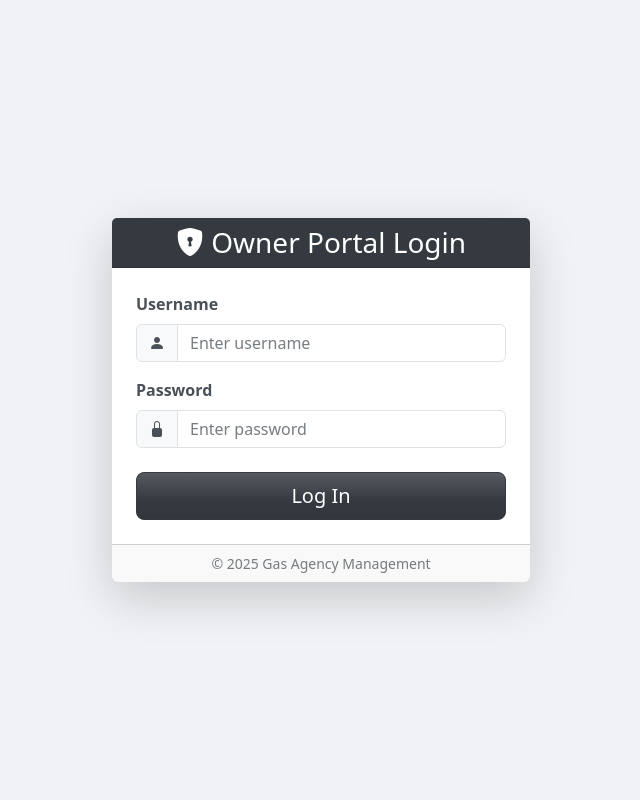
After one commit to adityabhave525/gas-agency-bookkeep, a PHP site: page /owner/login.php in a window 1280 px wide. The commit adds this page. Shown: the whole page, without its empty margins (319-959 px from the left). Run offline with PHP 8.4, Linux system fonts and the light colour scheme.

Commit message:
owner login page

```diff
--- a/owner/create_account.php
+++ b/owner/create_account.php
@@ -6,8 +6,8 @@ require_once '../partials/header.php';
 // For now, we will simulate a logged-in owner.
 // In a real login system, this would be set upon successful login.
 // !! IMPORTANT: Remove this line once you build the login page.
-$_SESSION['user_role_id'] = 1;
-$_SESSION['user_role_name'] = 'Owner';
+// $_SESSION['user_role_id'] = 1;
+// $_SESSION['user_role_name'] = 'Owner';
 // --------------------
 
 // Check if the user is logged in and is an Owner.
--- /dev/null
+++ b/owner/login.php
@@ -0,0 +1,146 @@
+<?php
+// The db.php file is one directory up, so we use ../
+require_once '../db.php';
+
+// If an owner is already logged in, redirect them to a dashboard page
+// This prevents them from seeing the login page again.
+if (isset($_SESSION['user_role_name']) && $_SESSION['user_role_name'] === 'Owner') {
+    // Redirect to the create_account page or a future dashboard page
+    header("Location: create_account.php");
+    exit();
+}
+
+$error_message = '';
+
+// --- FORM SUBMISSION PROCESSING ---
+if ($_SERVER['REQUEST_METHOD'] == 'POST') {
+    $username = trim($_POST['username']);
+    $password = $_POST['password'];
+
+    // Basic validation
+    if (empty($username) || empty($password)) {
+        $error_message = "Username and password are required.";
+    } else {
+        // Prepare a statement to securely fetch user and role info
+        $stmt = $conn->prepare(
+            "SELECT u.user_id, u.full_name, u.password, r.role_id, r.role_name
+             FROM users u
+             JOIN roles r ON u.role_id = r.role_id
+             WHERE u.username = ?"
+        );
+        $stmt->bind_param("s", $username);
+        $stmt->execute();
+        $result = $stmt->get_result();
+
+        if ($result->num_rows === 1) {
+            $user = $result->fetch_assoc();
+
+            // Step 1: Verify the password
+            if (password_verify($password, $user['password'])) {
+
+                // Step 2: CRITICAL - Verify the user's role is 'Owner'
+                if ($user['role_name'] === 'Owner') {
+                    // Success! Password and role are correct.
+                    // Set session variables to establish the login state.
+                    $_SESSION['user_id'] = $user['user_id'];
+                    $_SESSION['user_full_name'] = $user['full_name'];
+                    $_SESSION['user_role_id'] = $user['role_id'];
+                    $_SESSION['user_role_name'] = $user['role_name'];
+
+                    // Redirect to the owner's main page
+                    header("Location: create_account.php");
+                    exit();
+                } else {
+                    // Password was correct, but the user is not an owner. Deny access.
+                    $error_message = "Access Denied. This login is for owners only.";
+                }
+            } else {
+                // Password was incorrect. Show a generic error.
+                $error_message = "Invalid username or password.";
+            }
+        } else {
+            // Username was not found. Show a generic error.
+            $error_message = "Invalid username or password.";
+        }
+        $stmt->close();
+    }
+}
+?>
+<!DOCTYPE html>
+<html lang="en">
+
+<head>
+    <meta charset="UTF-8">
+    <meta name="viewport" content="width=device-width, initial-scale=1.0">
+    <title>Owner Login - Gas Agency</title>
+    <!-- Bootstrap 5 CSS -->
+    <link rel="stylesheet" href="../css/bootstrap.css">
+    <link rel="stylesheet" href="https://cdn.jsdelivr.net/npm/bootstrap-icons@1.11.3/font/bootstrap-icons.min.css">
+    <style>
+        /* This CSS ensures the form is vertically and horizontally centered on the page */
+        html,
+        body {
+            height: 100%;
+        }
+
+        body {
+            display: flex;
+            align-items: center;
+            justify-content: center;
+            background-color: #f0f2f5;
+        }
+
+        .login-card {
+            width: 100%;
+            max-width: 450px;
+            /* Optimal width for login forms */
+        }
+    </style>
+</head>
+
+<body>
+
+    <div class="login-card p-3">
+        <div class="card shadow-lg border-0">
+            <div class="card-header bg-dark text-white text-center">
+                <h3 class="mb-0"><i class="bi bi-shield-lock-fill"></i> Owner Portal Login</h3>
+            </div>
+            <div class="card-body p-4">
+
+                <?php if (!empty($error_message)): ?>
+                    <div class="alert alert-danger" role="alert">
+                        <?php echo $error_message; ?>
+                    </div>
+                <?php endif; ?>
+
+                <!-- The form action is empty, so it posts to itself (owner/login.php) -->
+                <form action="" method="POST">
+                    <div class="mb-3">
+                        <label for="username" class="form-label fw-bold">Username</label>
+                        <div class="input-group">
+                            <span class="input-group-text"><i class="bi bi-person-fill"></i></span>
+                            <input type="text" class="form-control" id="username" name="username" placeholder="Enter username" required>
+                        </div>
+                    </div>
+                    <div class="mb-4">
+                        <label for="password" class="form-label fw-bold">Password</label>
+                        <div class="input-group">
+                            <span class="input-group-text"><i class="bi bi-lock-fill"></i></span>
+                            <input type="password" class="form-control" id="password" name="password" placeholder="Enter password" required>
+                        </div>
+                    </div>
+                    <div class="d-grid">
+                        <button type="submit" class="btn btn-dark btn-lg">Log In</button>
+                    </div>
+                </form>
+            </div>
+            <div class="card-footer text-center text-muted small">
+                &copy; <?php echo date("Y"); ?> Gas Agency Management
+            </div>
+        </div>
+    </div>
+
+    <script src="../js/bootstrap.bundle.js"></script>
+</body>
+
+</html>
--- a/sql/main.sql
+++ b/sql/main.sql
@@ -9,8 +9,8 @@ CREATE TABLE roles (
 -- Table to store user information
 CREATE TABLE users (
     user_id INT AUTO_INCREMENT PRIMARY KEY,
-    full_name VARCHAR(100) NOT NULL,
-    username VARCHAR(50) NOT NULL UNIQUE,
+    full_name VARCHAR(255) NOT NULL,
+    username VARCHAR(255) NOT NULL UNIQUE,
     password VARCHAR(255) NOT NULL, -- To be stored as a hash
     role_id INT,
     is_active BOOLEAN DEFAULT 1,
```
Also changed, not shown: login.php (added, +128 -0 lines).
